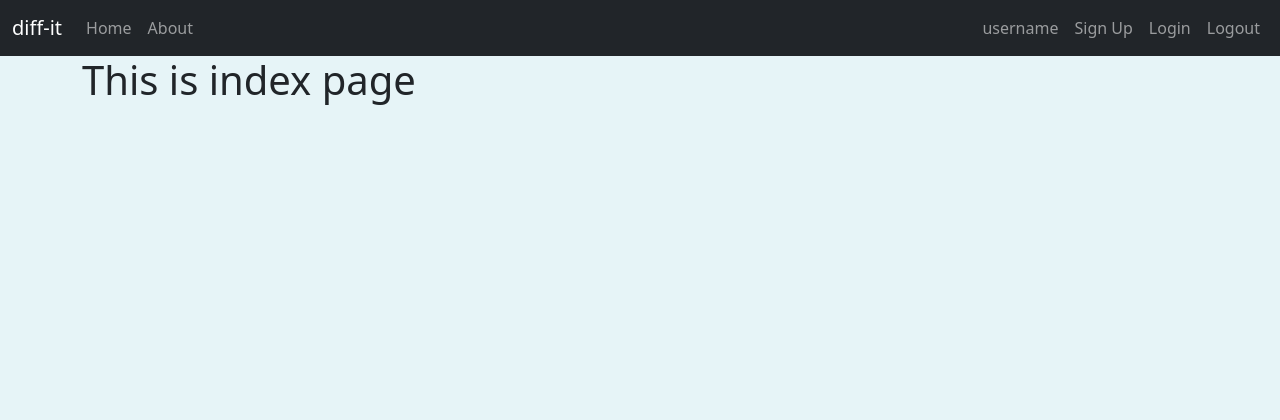
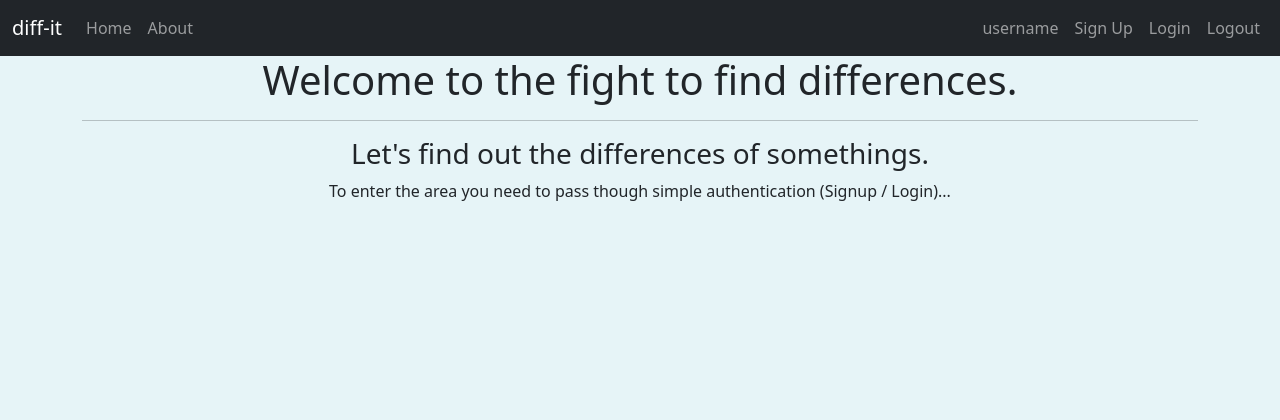
Before and after one commit to HRahman1777/diff-it, a PHP site: page / in a window 1280 px wide. Shown: the top 420 px of the page. Run offline with PHP 8.4, Linux system fonts and the light colour scheme; data comes from the database, SQL or seed files in the repository; some libraries are stand-ins or nearby versions.

Commit message:
code comment remove and screenshots added

```diff
--- a/index.php
+++ b/index.php
@@ -61,9 +61,12 @@ session_start();
         </div>
     </nav>
 
-    <div class="container">
+    <div class="container text-center">
 
-        <h1>This is index page</h1>
+        <h1>Welcome to the fight to find differences.</h1>
+        <hr>
+        <h3>Let's find out the differences of somethings.</h3>
+        <p>To enter the area you need to pass though simple authentication (Signup / Login)...</p>
 
     </div>
 
```
Also changed, not shown: home.php (+0 -45 lines), js/home.js (+5 -31 lines), README.md, 10 other files.
